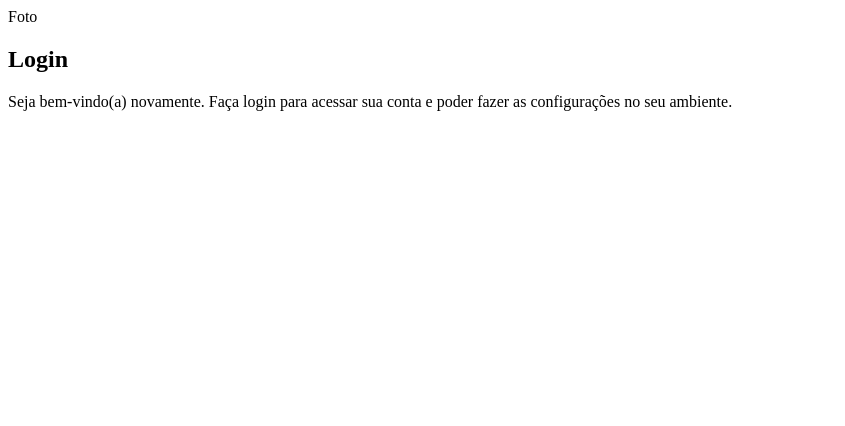
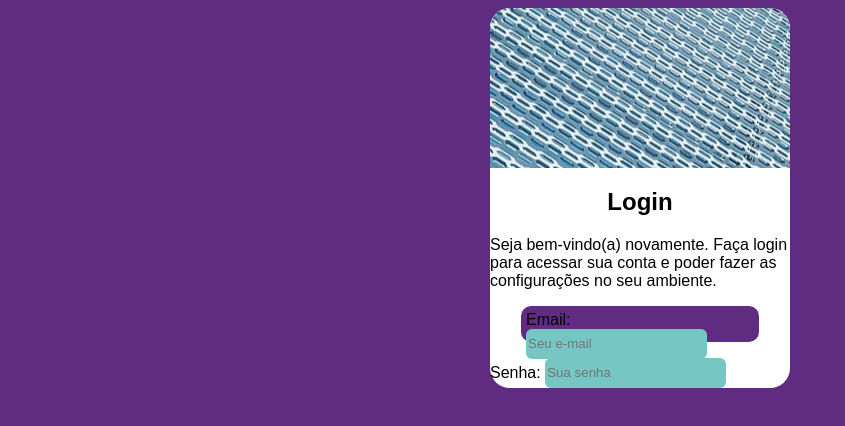
Before and after one commit to Thiigab/projeto-login, a plain HTML site: page index.html in a window 1280 px wide. Shown: the whole page, without its empty margins (0-845 px from the left). Drawn offline with Linux system fonts and the light colour scheme.

Commit message:
sem tempo irmão

```diff
--- a/estilos/style.css
+++ b/estilos/style.css
@@ -4,3 +4,44 @@
 
 verde: #49a09d
 Lilias: #5f2c82 */
+
+html {
+    background-color: #5f2c82;
+    font-family: Arial, Helvetica, sans-serif;
+}
+
+main {
+    background-color: white;
+    width: 300px;
+    margin: auto;
+    border-radius: 20px;
+}
+
+#imagem {
+    background-image: url(../imagens/metal.jpg);
+    background-position: center center;
+    width: 300px;
+    height: 20vh;
+    border-radius: 20px 20px 0px 0px;
+}
+
+h1 {
+    text-align: center;
+}
+
+input {
+    border-radius: 6px;
+    height: 28px;
+    border: none;
+    background-color: #76c7c4;
+}
+
+
+#mail {
+    padding: 5px;
+    margin: auto;
+    background-color: #5f2c82;
+    width: 228px;
+    height: 26px;
+    border-radius: 10px;
+}
--- a/index.html
+++ b/index.html
@@ -11,7 +11,7 @@
     <main>
         <section id="login">
             <div id="imagem">
-                Foto
+
             </div>
 
             <div id="form">
@@ -19,7 +19,12 @@
                 <p>Seja bem-vindo(a) novamente. Faça login para acessar sua conta e poder fazer as configurações no seu ambiente.</p>
 
                 <form action="login.php" method="post">
-
+                    <p id="mail">
+                        Email: <input type="email" name="mail" id="imail" placeholder="Seu e-mail">
+                    </p>
+                    <p id="senha">
+                        Senha: <input type="password" name="senha" id="isenha" placeholder="Sua senha">
+                    </p>
                 </form>
             </div>
         </section>
```
